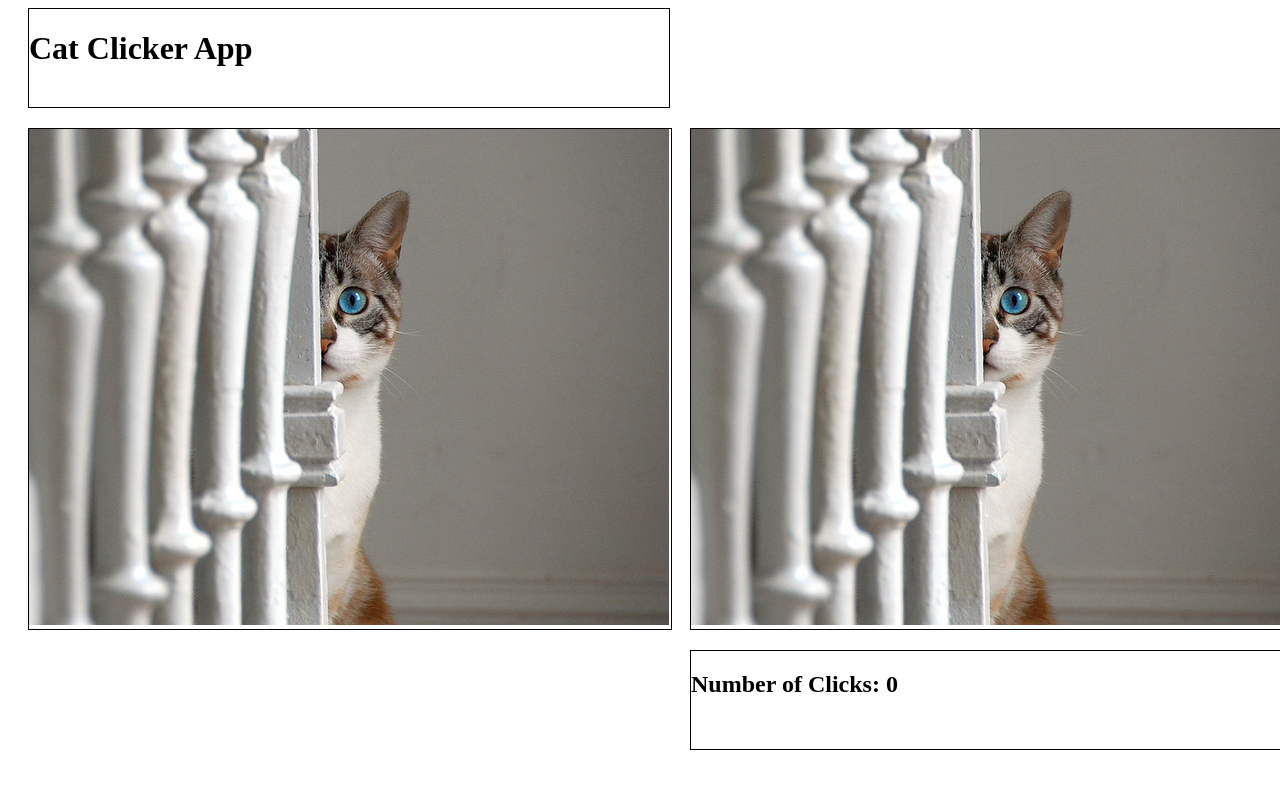
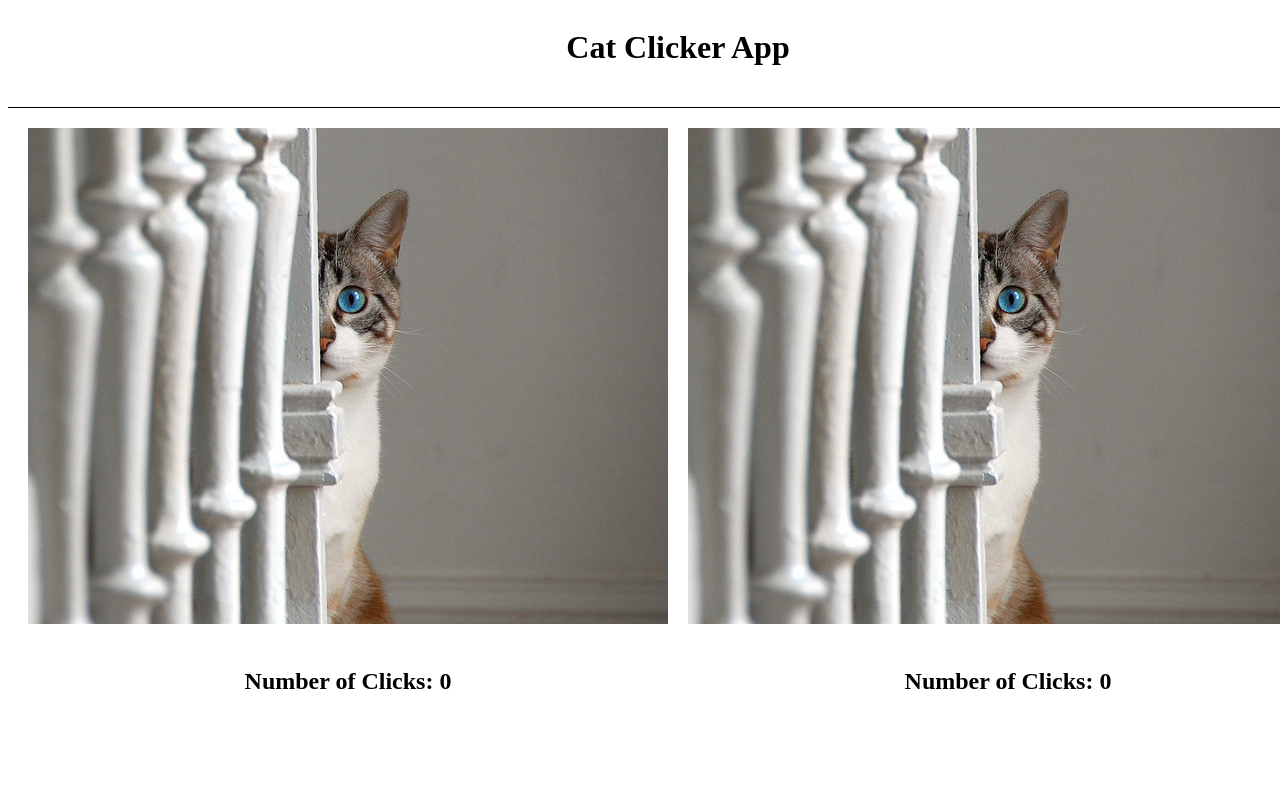
Before and after one commit to JS-goose/cat-clicker, a website: page index.html in a window 1280 px wide. Shown: the top 788 px of the page. Drawn offline with Linux system fonts and the light colour scheme.

Commit message:
fixed grid and item placing

```diff
--- a/css/style.css
+++ b/css/style.css
@@ -5,24 +5,29 @@
   grid-gap: 20px;
 }
 .title {
-  margin: 0;
-  padding: 0;
+  text-align: center;
+  grid-column-start: 4;
+  grid-column: span 4;
+  border-bottom: 1px solid black;
+}
+.counter1 {
+  display: grid;
   grid-column-start: 2;
-  border: 1px solid black;
+  grid-row-start: 3;
+  justify-content: center;
 }
-.counter {
-  border: 1px solid black;
+.counter2 {
+  display: grid;
   grid-column-start: 3;
   grid-row-start: 3;
+  justify-content: center;
 }
 .cat_img1 {
-  border: 1px solid black;
   width: 100%;
   grid-row-start: 2;
   grid-column-start: 2;
 }
 .cat_img2 {
-  border: 1px solid black;
   width: 100%;
   grid-row-start: 2;
   grid-column-start: 3;
--- a/index.html
+++ b/index.html
@@ -25,7 +25,10 @@
             <h1>Cat Clicker App</h1>
         </div>
 
-        <div class="counter">
+        <div class="counter1">
+            <h2>Number of Clicks: <span class="numClicks">0</span></h2>
+        </div>
+        <div class="counter2">
             <h2>Number of Clicks: <span class="numClicks">0</span></h2>
         </div>
         <!-- <section class="cats">
```
